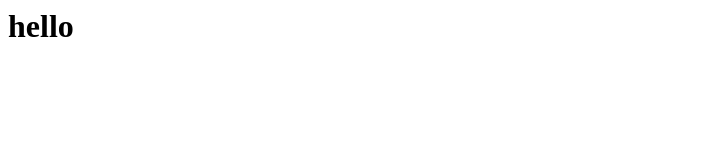
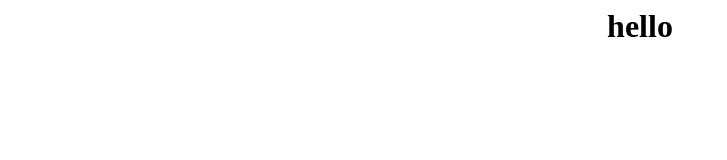
Before and after one commit to gurprit/gurprit.github.io, a plain HTML site: page index.html in a window 1280 px wide. Shown: the whole page, without its empty margins (0-727 px from the left). Drawn offline with Linux system fonts and the light colour scheme.

Commit message:
Update index.html

```diff
--- a/index.html
+++ b/index.html
@@ -2,7 +2,16 @@
 	<head>
 		<title>Hello</title>
 	</head>
+	<style>
+		.page {
+			margin: 0 30%;
+			text-align: center;
+		}
+	</style>
 <body>
-	<h1>hello</h1>
+	<div class="page">
+		<h1>hello</h1>
+	</div>
+
 </body>
 </html>
```
